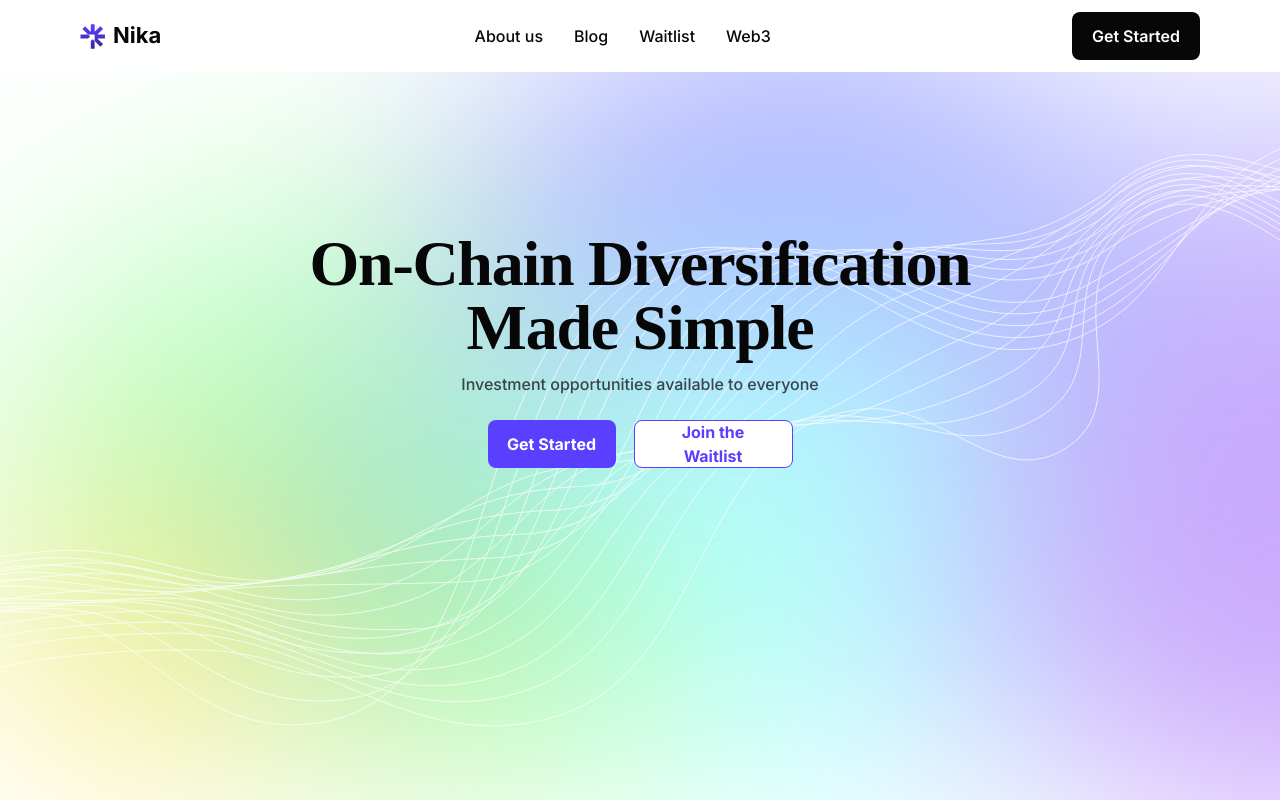
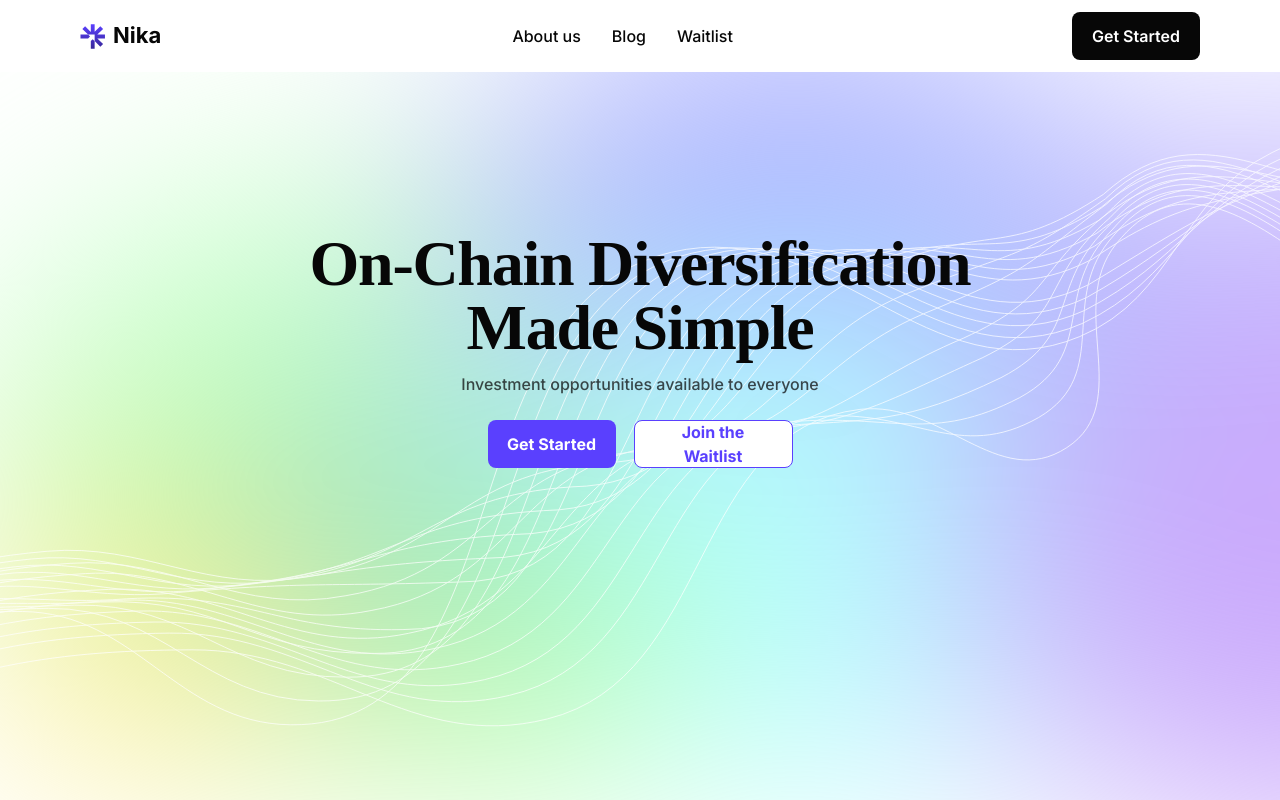
Before and after one commit to Team-Techentia/nika, a React (Vite) app in the folder client/: page / in a window 1280 px wide. Shown: the top 800 px of the page. Built offline with nearby package versions, Linux system fonts and the light colour scheme; no server answers; a web font is replaced by a local one.

Commit message:
Update Navbar.tsx

```diff
--- a/client/src/components/Navbar/Navbar.tsx
+++ b/client/src/components/Navbar/Navbar.tsx
@@ -86,9 +86,9 @@ function Navbar() {
             <Link to="/waitlist" className="p-[4px_7px_4px_12px]">
               Waitlist
             </Link>
-             <Link to="/webapp" className="p-[4px_7px_4px_12px]">
+            {/* <Link to="/webapp" className="p-[4px_7px_4px_12px]">
               Web3
-            </Link>
+            </Link> */}
           </div>
           <button className="w-32 btn btn3 h-12 text-center text-base font-semibold font-inter leading-tight px-4 py-[18px] rounded-lg justify-center items-center gap-2.5 lg:inline-flex hidden">
             Get Started
```
